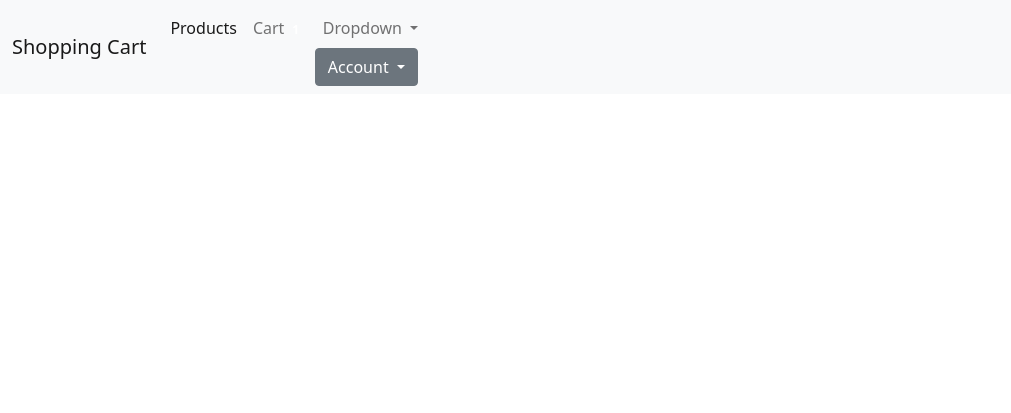
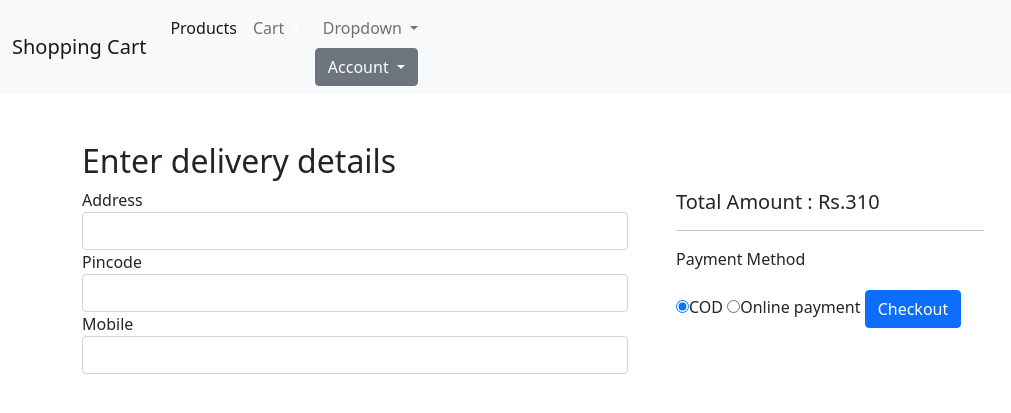
Before and after one commit to shintoanto/Cart-, a Node project: template views/user/place-order.hbs in a window 1280 px wide. Shown: the top 413 px of the page, without its empty margins (0-1011 px from the left). Run offline with Node 20 templates, Linux system fonts and the light colour scheme; the template is opened without the code that fills it: most values are stand-ins (such as "Sample title", 1, 10 or a date in 2020); some libraries are stand-ins or nearby versions.

Commit message:
Total Price of Cart Product (Cont.), Order Placing

```diff
--- a/app.js
+++ b/app.js
@@ -22,7 +22,7 @@ app.use(express.urlencoded({ extended: false }));
 app.use(cookieParser());
 app.use(fileUpload())
 app.use(express.static(path.join(__dirname, 'public')));
-app.use(session({ secret: "key", cookie: { maxAge: 60000 } }))
+app.use(session({ secret: "Key", cookie: { maxAge: 60000 } }))
 db.connect((err) => {
   if (err) console.log('Connection Error' + err);
   else console.log('Database connected port 27017');
--- a/views/user/place-order.hbs
+++ b/views/user/place-order.hbs
@@ -0,0 +1,46 @@
+<section>
+    <div class="container mt-5">
+        <form action="" id="checkout-form">
+
+            <div class="row">
+
+                <div class="col-md-6">
+                    <h2>Enter delivery details</h2>
+                    <div>
+                        <label for="">Address</label>
+
+                        <input class="form-control" type="text" id="address" name="address">
+                        <label for="">Pincode</label>
+
+                        <input class="form-control" type="text" id="pincode" name="pincode">
+
+                        <label for="">Mobile</label>
+                        <input class="form-control" type="text" id="mobile" name="mobile">
+                    </div>
+                </div>
+
+                <div class="col-md-4">
+                    <div class="container mt-5 ml-5 checkout">
+                        <h5>Total Amount : Rs.3{{Total}}</h5>
+                        <hr>
+                        <div class="payment">
+                            <p>Payment Method</p>
+                            <label class="radio-inline">
+                                <input type="radio" name="payment-method" value="COD" checked>COD
+                            </label>
+                            <label class="radio-inline mt-2">
+                                <input type="radio" name="payment-method" value="ONLINE">Online payment
+                            </label>
+                            <button class="btn btn-primary float-right" type="submit">Checkout</button>
+
+
+
+                        </div>
+                    </div>
+                </div>
+            </div>
+        </form>
+
+
+    </div>
+</section>
--- a/views/user/view-products.hbs
+++ b/views/user/view-products.hbs
@@ -7,6 +7,7 @@
                     <img src="/product-images/{{this._id}}.jpg" style='height:12rem' class="card-img-top" alt="...">
                     <div class="card-body">
                         <h5 class="card-title">{{this.Name}}</h5>
+                        <p class="card-text">Rs.{{this.Price}}</p>
                         <p class="card-text">{{this.Discription}}</p>
                         <a href="/add-to-cart/{{this._id}}" class="btn btn-primary">Add to cart</a>
                         <button onclick="addToCart({{this._id}})" class="btn btn-primary">Add to cart</button>
```
Also changed, not shown: helpers/user-helpers.js (+73 -7 lines), routes/user.js (+7 -3 lines), views/user/cart.hbs (+8 -5 lines).
